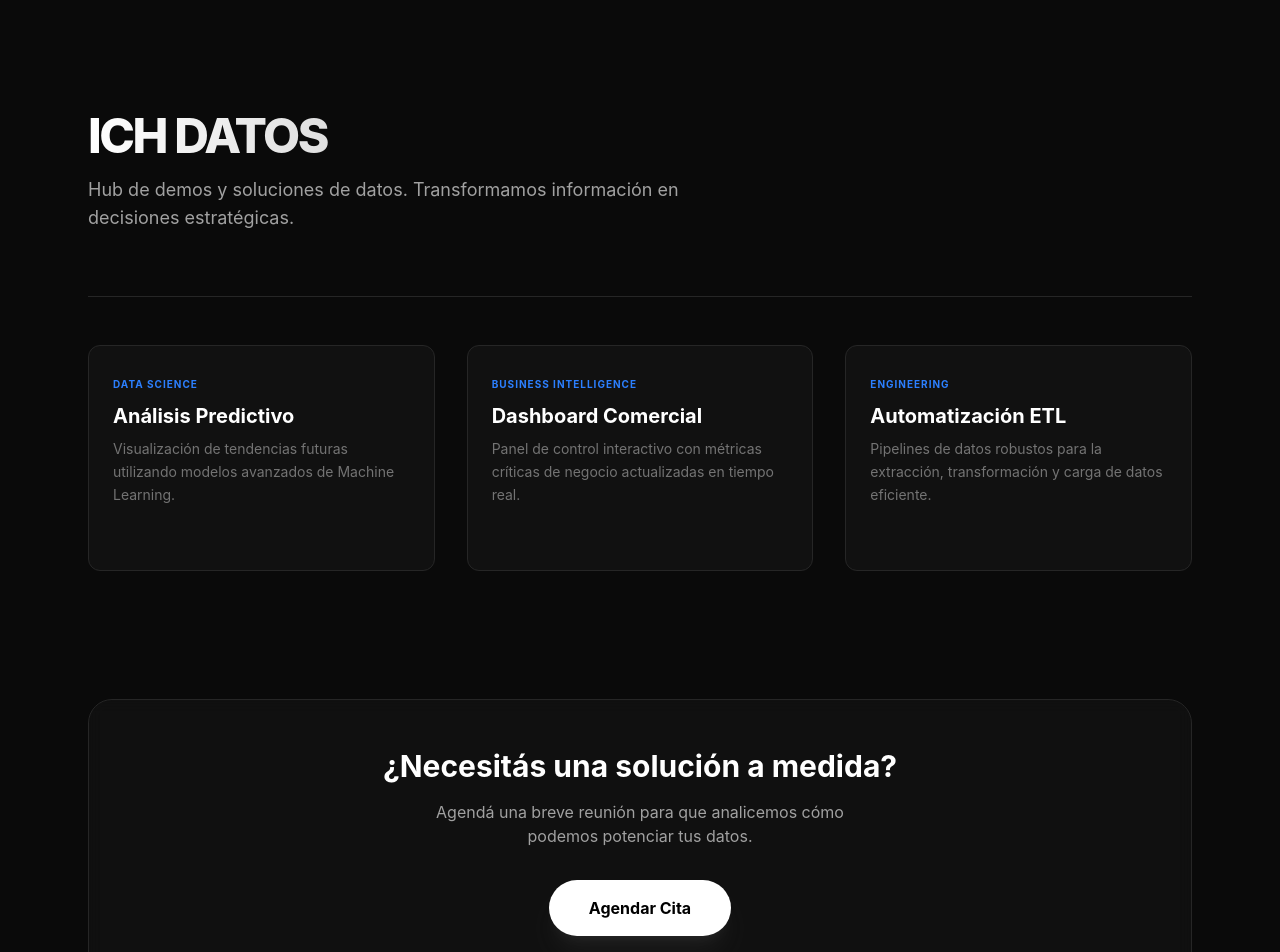
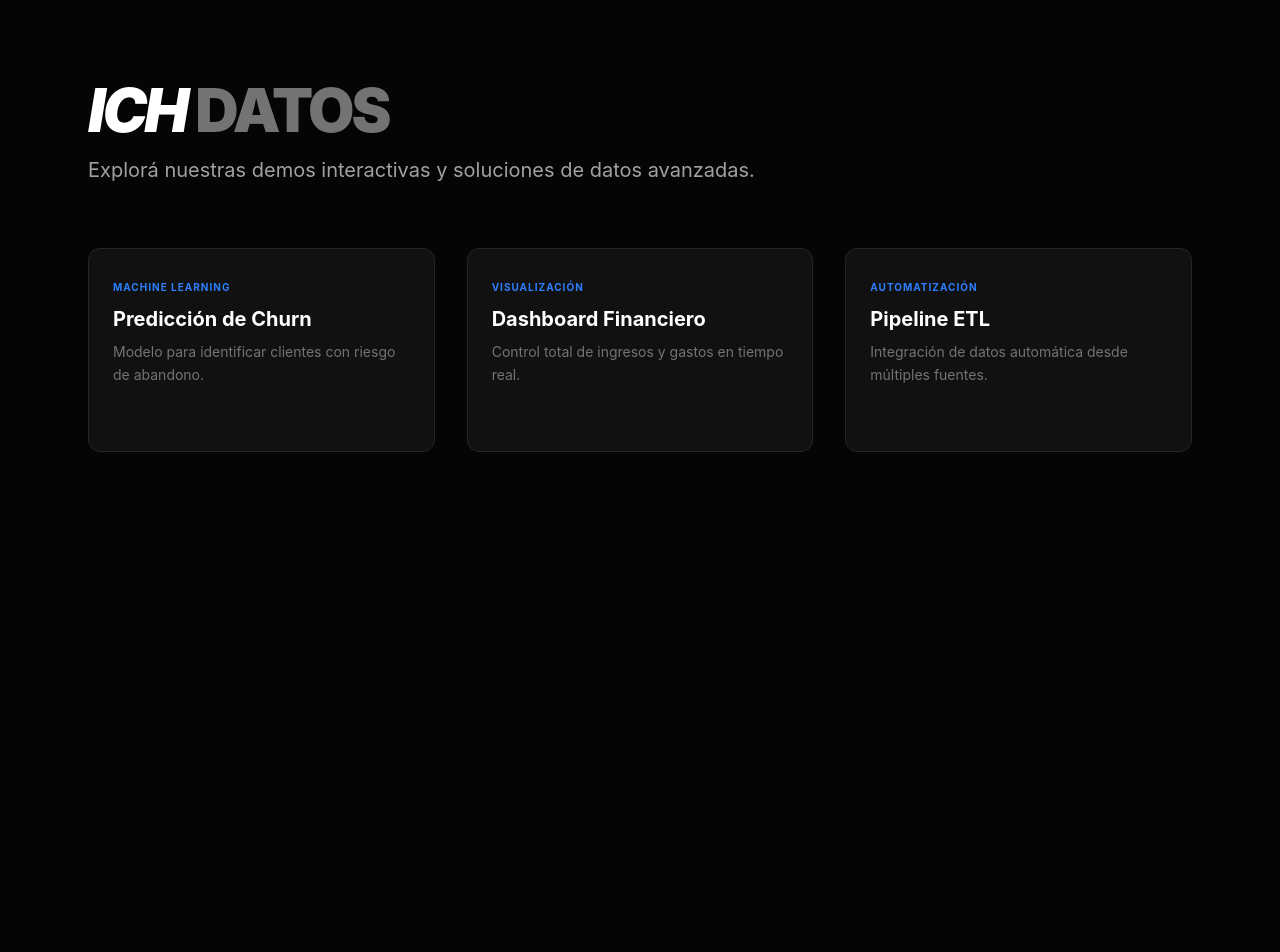
Before and after one commit to ich-datos/ichdatos-landing-vercel, a Next.js app: page / in a window 1280 px wide. Shown: the top 952 px of the page. After the commit the page ends 800 px from the top, so only its background shows below. Built offline with nearby package versions, Linux system fonts and the light colour scheme.

Commit message:
modifica page

```diff
--- a/src/app/page.tsx
+++ b/src/app/page.tsx
@@ -1,63 +1,37 @@
-"use client"; // Necesario para interacciones y animaciones en el App Router
-
+"use client";
 import DemoCard from "./components/DemoCard";
 
 export default function Home() {
   return (
-    <div className="bg-[#0a0a0a] min-h-screen text-white">
-      <main className="max-w-6xl mx-auto px-6 py-12">
-
-        {/* Encabezado minimalista estilo ICH */}
-        <header className="py-16 mb-12 border-b border-neutral-800">
-          <h1 className="text-5xl font-extrabold tracking-tighter bg-gradient-to-r from-white to-neutral-500 bg-clip-text text-transparent">
-            ICH DATOS
+    <main className="max-w-6xl mx-auto px-6 py-20">
+      {/* Título Principal */}
+      <header className="mb-16">
+        <h1 className="text-6xl font-black tracking-tighter italic mb-4">
+          ICH <span className="text-neutral-500 not-italic">DATOS</span>
         </h1>
-          <p className="text-neutral-400 mt-4 text-lg max-w-2xl">
-            Hub de demos y soluciones de datos. Transformamos información en decisiones estratégicas.
+        <p className="text-neutral-400 text-xl max-w-2xl">
+          Explorá nuestras demos interactivas y soluciones de datos avanzadas.
         </p>
       </header>
 
-        {/* Sección de Demos con Grilla Correcta */}
-        <section>
+      {/* La Grilla de Demos */}
       <div className="grid grid-cols-1 md:grid-cols-2 lg:grid-cols-3 gap-8">
         <DemoCard
-              title="Análisis Predictivo"
-              description="Visualización de tendencias futuras utilizando modelos avanzados de Machine Learning."
-              tag="Data Science"
+          tag="Machine Learning"
+          title="Predicción de Churn"
+          description="Modelo para identificar clientes con riesgo de abandono."
         />
         <DemoCard
-              title="Dashboard Comercial"
-              description="Panel de control interactivo con métricas críticas de negocio actualizadas en tiempo real."
-              tag="Business Intelligence"
+          tag="Visualización"
+          title="Dashboard Financiero"
+          description="Control total de ingresos y gastos en tiempo real."
         />
         <DemoCard
-              title="Automatización ETL"
-              description="Pipelines de datos robustos para la extracción, transformación y carga de datos eficiente."
-              tag="Engineering"
+          tag="Automatización"
+          title="Pipeline ETL"
+          description="Integración de datos automática desde múltiples fuentes."
         />
       </div>
-        </section>
-
-        {/* CTA de Citas con estilo profesional */}
-        <section className="mt-32 mb-20 p-12 bg-neutral-900/50 rounded-3xl border border-neutral-800 text-center backdrop-blur-sm">
-          <h2 className="text-3xl font-bold mb-4">¿Necesitás una solución a medida?</h2>
-          <p className="text-neutral-400 mb-8 max-w-md mx-auto">
-            Agendá una breve reunión para que analicemos cómo podemos potenciar tus datos.
-          </p>
-          <button
-            onClick={() => window.location.href = 'mailto:hola@ichdatos.com.ar'} // O el link de tu agenda
-            className="px-10 py-4 bg-white text-black font-bold rounded-full hover:bg-neutral-200 transition-all transform hover:scale-105 active:scale-95 shadow-xl shadow-white/5"
-          >
-            Agendar Cita
-          </button>
-        </section>
-
     </main>
-
-      {/* Footer Minimalista */}
-      <footer className="py-8 border-t border-neutral-900 text-center text-neutral-600 text-sm">
-        © {new Date().getFullYear()} ICH DATOS. Todos los derechos reservados.
-      </footer>
-    </div>
   );
 }
```
Lines whose indentation alone changed are shown as unchanged.
